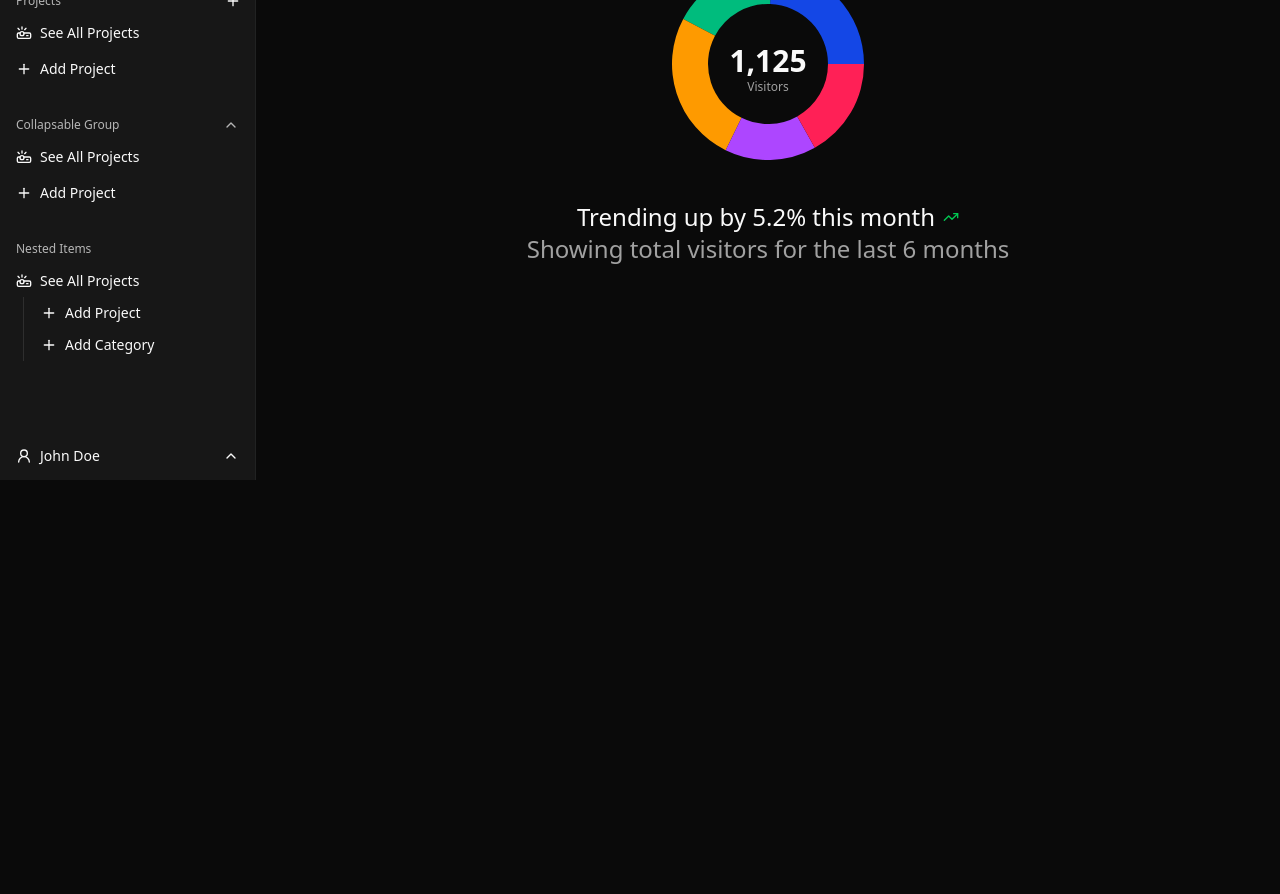
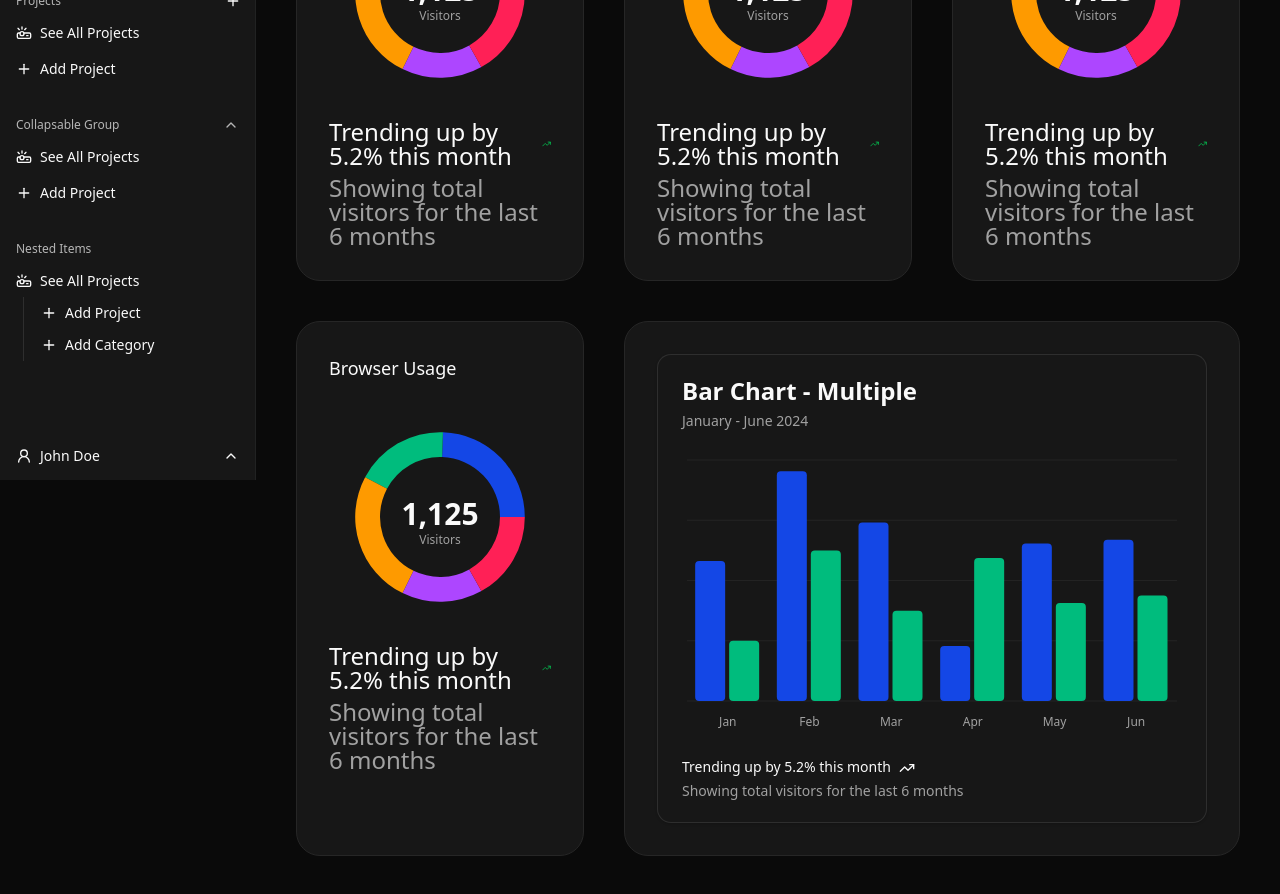
Before and after one commit to viveksoni-oss/Prism-Dashboard, a React (Vite) app: page /dashboard in a window 1280 px wide. Shown: the part 320-1214 px from the top of the page. Before the commit the page ends 800 px from the top, so only its background shows below. Built offline with nearby package versions, Linux system fonts and the light colour scheme; sample sign-in values are in the browser's storage.

Commit message:
feat: enhance Dashboard layout with multiple SpotlightCards and add ChartBarMultiple component

```diff
--- a/src/Pages/Dashboard/index.jsx
+++ b/src/Pages/Dashboard/index.jsx
@@ -2,18 +2,27 @@
 import React from "react";
 
 import SpotlightCard from "./../../components/SpotlightCard";
+import { ChartBarMultiple } from "@/components/charts/barChart";
 
 function Dashboard() {
   return (
-    <div className="text-2xl">
-      hello
-      <SpotlightCard
-        className="custom-spotlight-card"
-        spotlightColor="rgba(0, 229, 255, 0.2)"
-      >
-        // Content goes here
-      </SpotlightCard>
-      <AppPieChart></AppPieChart>
+    <div className="text-2xl p-10">
+      <div className=" grid grid-cols-12 gap-10">
+        {Array.from({ length: 4 }, () => (
+          <SpotlightCard
+            className="custom-spotlight-card col-span-4"
+            spotlightColor="rgba(0, 229, 255, 0.2)"
+          >
+            <AppPieChart></AppPieChart>
+          </SpotlightCard>
+        ))}
+        <SpotlightCard
+          className="custom-spotlight-card col-span-8"
+          spotlightColor="rgba(0, 229, 255, 0.2)"
+        >
+          <ChartBarMultiple></ChartBarMultiple>
+        </SpotlightCard>
+      </div>
     </div>
   );
 }
--- /dev/null
+++ b/src/components/charts/barChart.jsx
@@ -0,0 +1,77 @@
+import { TrendingUp } from "lucide-react";
+import { Bar, BarChart, CartesianGrid, XAxis } from "recharts";
+
+import {
+  Card,
+  CardContent,
+  CardDescription,
+  CardFooter,
+  CardHeader,
+  CardTitle,
+} from "@/components/ui/card";
+import {
+  ChartContainer,
+  ChartTooltip,
+  ChartTooltipContent,
+} from "@/components/ui/chart";
+
+export const description = "A multiple bar chart";
+
+const chartData = [
+  { month: "January", desktop: 186, mobile: 80 },
+  { month: "February", desktop: 305, mobile: 200 },
+  { month: "March", desktop: 237, mobile: 120 },
+  { month: "April", desktop: 73, mobile: 190 },
+  { month: "May", desktop: 209, mobile: 130 },
+  { month: "June", desktop: 214, mobile: 140 },
+];
+
+const chartConfig = {
+  desktop: {
+    label: "Desktop",
+    color: "var(--chart-1)",
+  },
+  mobile: {
+    label: "Mobile",
+    color: "var(--chart-2)",
+  },
+};
+
+export function ChartBarMultiple() {
+  return (
+    <Card>
+      <CardHeader>
+        <CardTitle>Bar Chart - Multiple</CardTitle>
+        <CardDescription>January - June 2024</CardDescription>
+      </CardHeader>
+      <CardContent>
+        <ChartContainer config={chartConfig}>
+          <BarChart accessibilityLayer data={chartData}>
+            <CartesianGrid vertical={false} />
+            <XAxis
+              dataKey="month"
+              tickLine={false}
+              tickMargin={10}
+              axisLine={false}
+              tickFormatter={(value) => value.slice(0, 3)}
+            />
+            <ChartTooltip
+              cursor={false}
+              content={<ChartTooltipContent indicator="dashed" />}
+            />
+            <Bar dataKey="desktop" fill="var(--color-desktop)" radius={4} />
+            <Bar dataKey="mobile" fill="var(--color-mobile)" radius={4} />
+          </BarChart>
+        </ChartContainer>
+      </CardContent>
+      <CardFooter className="flex-col items-start gap-2 text-sm">
+        <div className="flex gap-2 leading-none font-medium">
+          Trending up by 5.2% this month <TrendingUp className="h-4 w-4" />
+        </div>
+        <div className="text-muted-foreground leading-none">
+          Showing total visitors for the last 6 months
+        </div>
+      </CardFooter>
+    </Card>
+  );
+}
--- a/src/index.css
+++ b/src/index.css
@@ -1,4 +1,3 @@
-
 @import "tailwindcss";
 @import "tw-animate-css";
 
```
